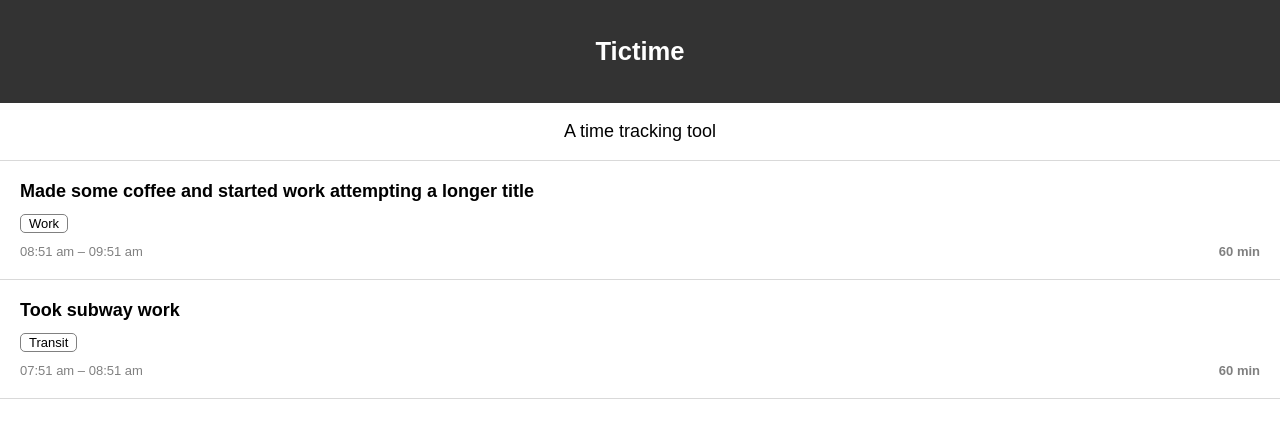
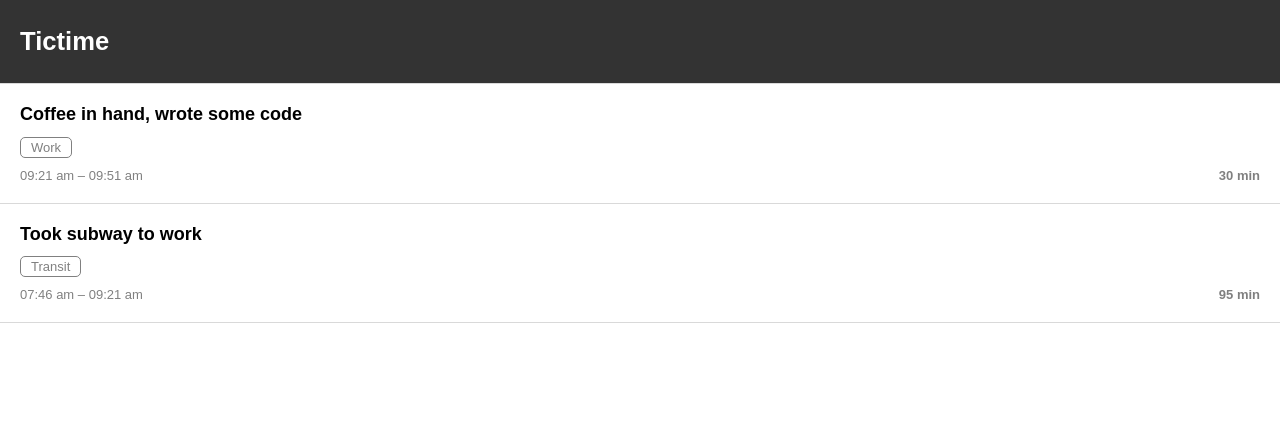
Before and after one commit to preist/tictime, a React app: page / in a window 1280 px wide. Shown: the top 438 px of the page. Built offline with nearby package versions, Linux system fonts and the light colour scheme.

Commit message:
Further update styles to match design

```diff
--- a/src/app.scss
+++ b/src/app.scss
@@ -1,19 +1,15 @@
 @import "variables";
 
 .app {
-  text-align: center;
+  background-color: $color-white;
 }
 
 .app-header {
   background-color: $color-black;
-  padding: 20px;
+  padding: 10px 20px;
   color: $color-white;
 }
 
 .app-title {
   font-size: 1.6em;
 }
-
-.app-description {
-  font-size: large;
-}
--- a/src/app.tsx
+++ b/src/app.tsx
@@ -1,6 +1,6 @@
 import * as React from 'react';
 
-import {subHours} from 'date-fns';
+import {subMinutes} from 'date-fns';
 
 import 'app.scss';
 import LogEntry from 'components/log_entry';
@@ -12,21 +12,19 @@ class App extends React.Component {
         <header className="app-header">
           <h1 className="app-title">Tictime</h1>
         </header>
-        <p className="app-description">
-          A time tracking tool
-        </p>
+
         <div className="log-entries">
           <LogEntry
-            title="Made some coffee and started work attempting a longer title"
+            title="Coffee in hand, wrote some code"
             category={1}
-            startAt={subHours(new Date(), 1)}
+            startAt={subMinutes(new Date(), 30)}
             endAt={new Date(new Date())}
           />
           <LogEntry
-            title="Took subway work"
+            title="Took subway to work"
             category={3}
-            startAt={subHours(new Date(), 2)}
-            endAt={subHours(new Date(), 1)}
+            startAt={subMinutes(new Date(), 125)}
+            endAt={subMinutes(new Date(), 30)}
           />
         </div>
       </div>
--- a/src/components/log_entry.scss
+++ b/src/components/log_entry.scss
@@ -1,5 +1,4 @@
 .log-entry {
-  background-color: white;
   text-align: left;
   padding: 20px;
   border-bottom: 1px solid lighten(gray, 35%);
@@ -13,6 +12,7 @@
 
     &--value {
       font-size: 18px;
+      line-height: 1.2;
       margin: 0;
     }
   }
@@ -23,7 +23,8 @@
 
     &--value {
       font-size: 13px;
-      padding: 1px 8px;
+      color: gray;
+      padding: 2px 10px;
       border: 1px solid gray;
       border-radius: 5px;
     }
@@ -32,10 +33,10 @@
   &--time {
     display: flex;
     justify-content: space-between;
-    font-size: 13px;
 
     &--range,
     &--duration {
+      font-size: 13px;
       color: gray;
     }
 
```
